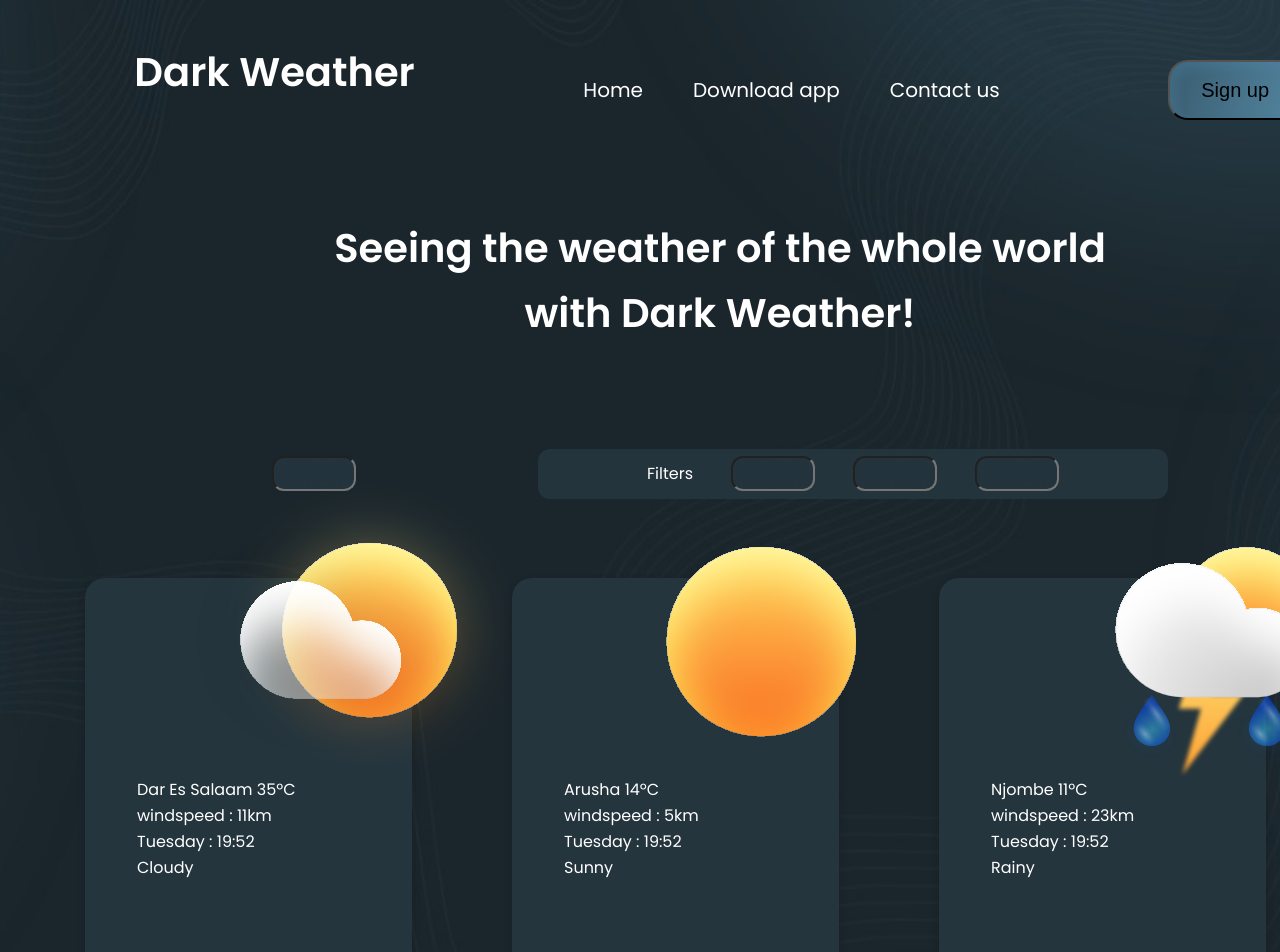
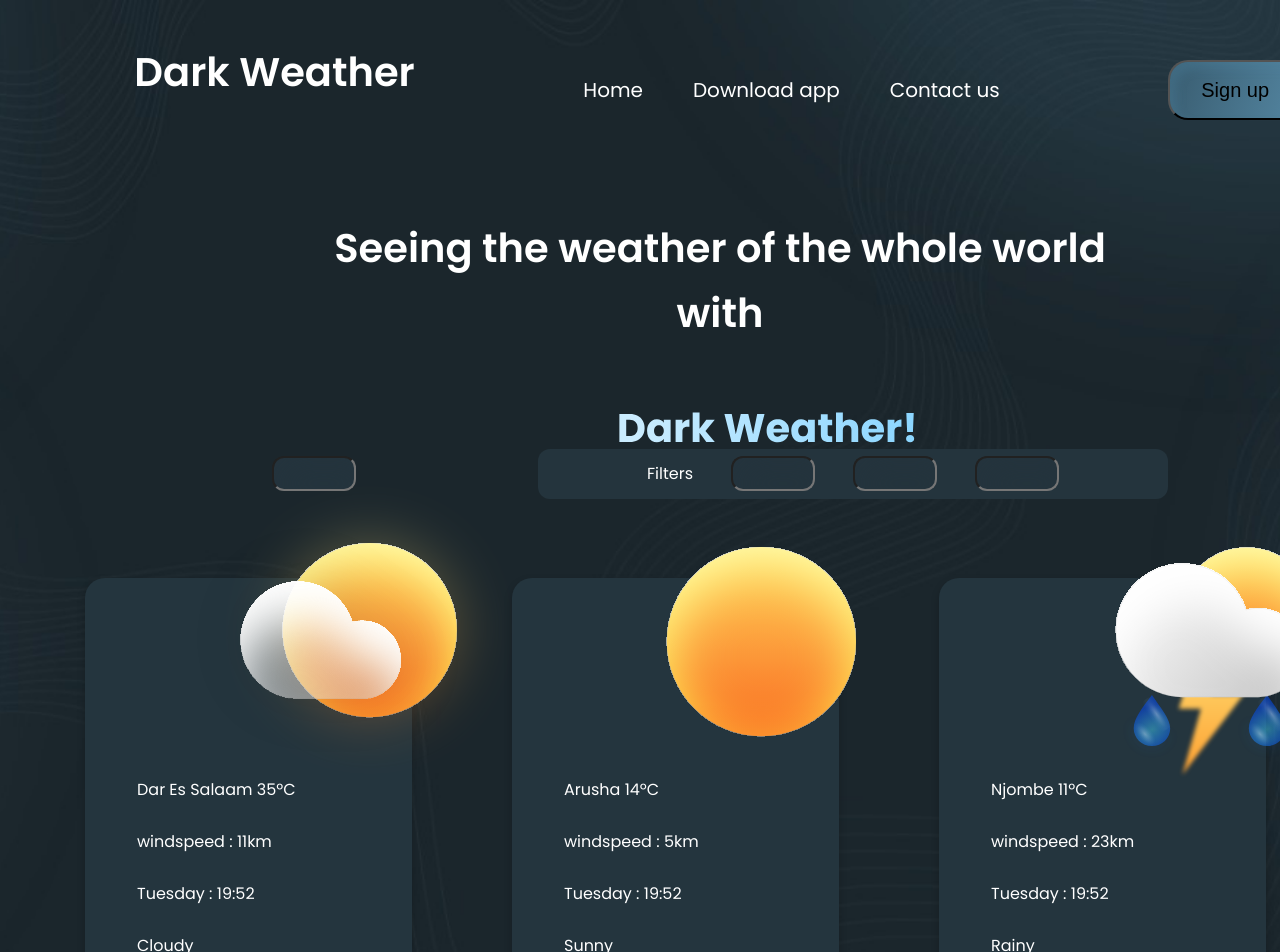
Before and after one commit to mavrk-mose/dark-weather, a React (Vite) app: page / in a window 1280 px wide. Shown: the top 952 px of the page. Built offline with nearby package versions, Linux system fonts and the light colour scheme.

Commit message:
added logo

```diff
--- a/src/App.tsx
+++ b/src/App.tsx
@@ -1,6 +1,7 @@
 import pcloudy from './assets/pcloudy.svg';
 import sunny from './assets/sun.svg';
 import rainy from './assets/Tshower.svg';
+import logo from './assets/logo.svg'
 function App() {
 
   return (
@@ -16,7 +17,7 @@ function App() {
         <button>Sign up</button>
       </div>
       <div className="content">
-        <h3>Seeing the weather of the whole world with Dark Weather!</h3>
+        <h3>Seeing the weather of the whole world with <img src={logo} alt="logo"/></h3>
       </div>
       <div className="filters">
         <div className="search-box">
--- a/src/index.css
+++ b/src/index.css
@@ -88,7 +88,7 @@ h3{
   justify-content: center;
   align-items: flex-start;
   padding: 0px;
-  gap: 2px;
+  gap: 28px;
 
   position: relative;
   top: 200px;
@@ -143,7 +143,7 @@ button{
 .content{
   position: absolute;
   width: 778px;
-  height: 130px;
+  height: 140px;
   left: 331px;
   top: 216px;
 }
@@ -162,7 +162,7 @@ button{
   top: 421px;
 }
 
-input{
+input[type="text"]{
   display: flex;
   flex-direction: row;
   align-items: flex-start;
```
Also changed, not shown: src/assets/logo.svg (added).
